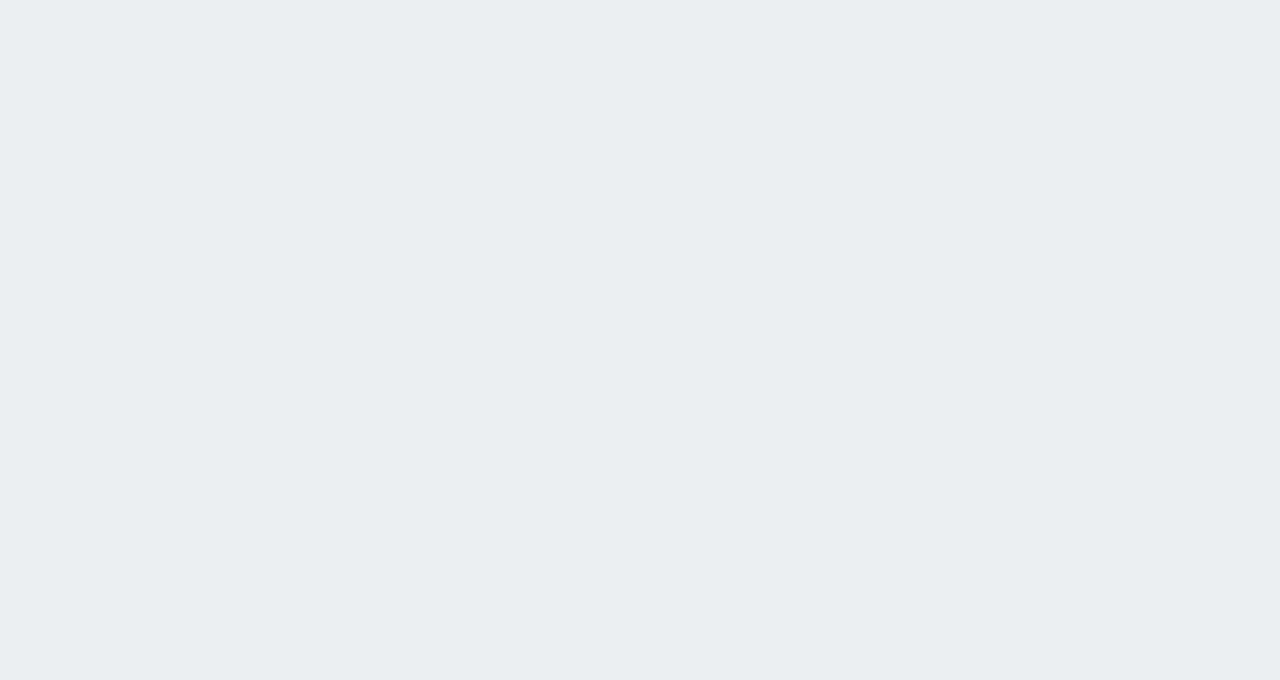
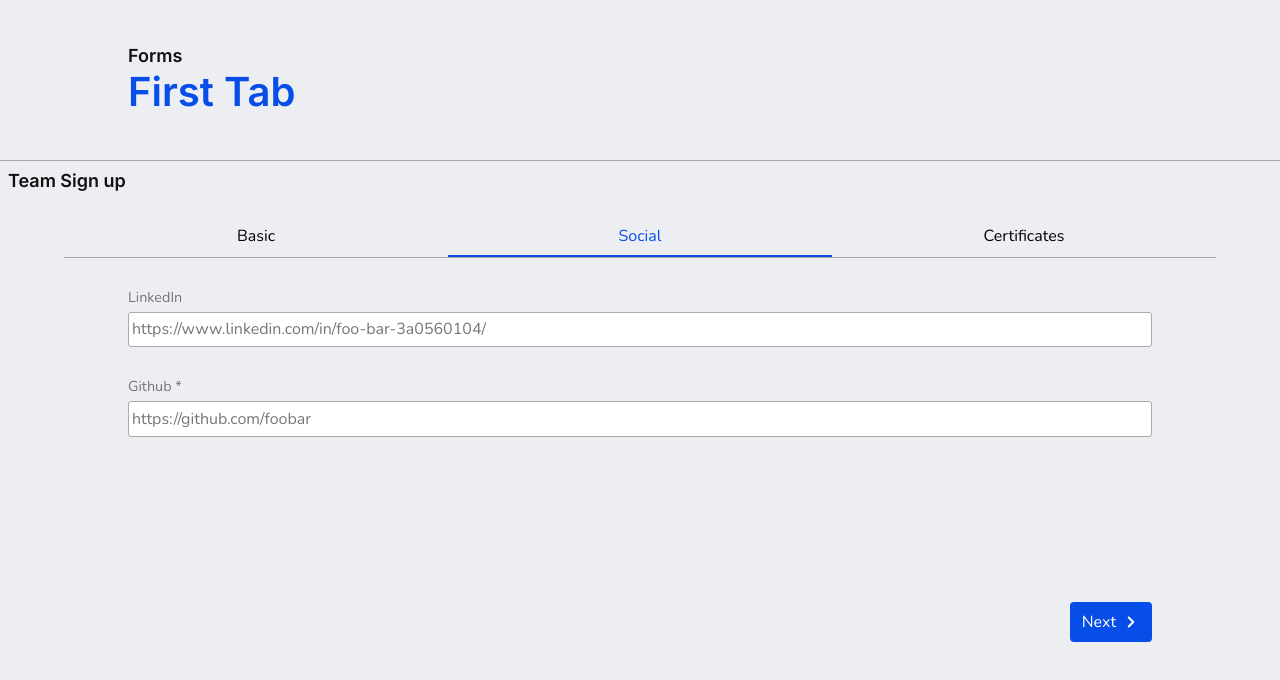
Before and after one commit to Ovictorhugol/FormChallenge, a React (Vite) app: page /Social in a window 1280 px wide. Before the commit this address had no page. Shown: the top 680 px of the page. Built offline with nearby package versions, Linux system fonts and the light colour scheme.

Commit message:
Feat Basic and Social Container

```diff
--- a/src/App.jsx
+++ b/src/App.jsx
@@ -3,14 +3,26 @@ import Header from "./components/Containers/Header/Header";
 import Social from "./components/Containers/Form/Social/Social";
 import { Routes, Route } from "react-router-dom";
 import Tabs from "./components/Tabs/Tabs";
+import { Container } from "./App.styled";
 function App() {
   const [currentTab, setCurrentTab] = useState(1);
 
   return (
     <>
+      <Header currentTab={currentTab} />
       <Routes>
-        <Route path="/" element={<Tabs activeTab={1} />} />
-        <Route path="header" element={<Header currentTab={currentTab} />} />
+        <Route
+          path="/"
+          element={
+            <Container>
+              <Tabs activeTab={currentTab} setActiveTab={setCurrentTab} />
+            </Container>
+          }
+        />
+        <Route
+          path="/Social"
+          element={<Tabs activeTab={2} setActiveTab={setCurrentTab} />}
+        />
       </Routes>
     </>
   );
--- /dev/null
+++ b/src/App.styled.js
@@ -0,0 +1,17 @@
+import styled from "styled-components";
+import { toRem } from "./utils/convertToRem";
+export const Container = styled.div`
+  display: flex;
+  background: white;
+  border-radius: ${toRem(20)};
+  width: 34rem;
+  height: 110vh;
+  margin-top: 2vh;
+  flex-direction: column;
+  margin: auto;
+  padding: auto;
+
+  @media (max-width: 768px) {
+    width: 70%;
+  }
+`;
--- a/src/components/Containers/Form/Social/Social.jsx
+++ b/src/components/Containers/Form/Social/Social.jsx
@@ -1,28 +1,33 @@
-import React, { useState, useEffect } from 'react';
-import Title from '../../../Title/Title'
-import Input from '../../../Input/Input'
-import Button from '../../../Button/Button'
+import React, { useState, useEffect } from "react";
+import Title from "../../../Title/Title";
+import Input from "../../../Input/Input";
+import Button from "../../../Button/Button";
 import { useNavigate } from "react-router-dom";
-import { FormContainer, FormContent, TitleFormGroup, InputFormGroup, ButtonFormGroup } from './Social.styled'
+import {
+  FormContainer,
+  FormContent,
+  TitleFormGroup,
+  InputFormGroup,
+  ButtonFormGroup,
+} from "./Social.styled";
 
 const Social = () => {
-
-    const [gitHub, setGitHub] = useState('')
-    const [linkedIn, setLinkedIn] = useState ('')
-    const [gitHubError, setGitHubError] = useState(false)
-    const [isValid, setIsValid] = useState(false)
+  const [gitHub, setGitHub] = useState("");
+  const [linkedIn, setLinkedIn] = useState("");
+  const [gitHubError, setGitHubError] = useState(false);
+  const [isValid, setIsValid] = useState(false);
 
   let navigate = useNavigate();
 
   const handleLinkedIn = (e) => {
-        const linkedIn = e.target.value
-        setLinkedIn(e.target.value)
-        localStorage.setItem('linkedIn', linkedIn)
-    }
+    const linkedIn = e.target.value;
+    setLinkedIn(e.target.value);
+    localStorage.setItem("linkedIn", linkedIn);
+  };
 
   useEffect(() => {
-        const gitHub = (localStorage.getItem('gitHub'));
-        const linkedIn = (localStorage.getItem('linkedIn'));
+    const gitHub = localStorage.getItem("gitHub");
+    const linkedIn = localStorage.getItem("linkedIn");
     if (gitHub) {
       setGitHub(gitHub);
     }
@@ -32,38 +37,36 @@ const Social = () => {
   }, []);
 
   const handleGitHub = (e) => {
-        const gitHub = e.target.value
-        const pattern = /^(http(s?):\/\/)?(www\.)?github\.([a-z])+\/([A-Za-z0-9]{1,})+\/?$/
-        setGitHub(e.target.value)
-        localStorage.setItem('gitHub', gitHub)
+    const gitHub = e.target.value;
+    const pattern =
+      /^(http(s?):\/\/)?(www\.)?github\.([a-z])+\/([A-Za-z0-9]{1,})+\/?$/;
+    setGitHub(e.target.value);
+    localStorage.setItem("gitHub", gitHub);
 
     if (!pattern.test(gitHub)) {
-            setGitHubError(true)
-            setIsValid(false)
-            return
+      setGitHubError(true);
+      setIsValid(false);
+      return;
     }
-        setIsValid(true)
-        setGitHubError(false)
-    }
+    setIsValid(true);
+    setGitHubError(false);
+  };
 
   const resetFields = () => {
-        gitHubError && setGitHubError (false)
-    }
+    gitHubError && setGitHubError(false);
+  };
 
   const handleClick = () => {
-        if(!isValid) {
-            return
+    if (!isValid) {
+      return;
     }
-        resetFields()
-        navigate('/header', { replace: true })
-    }
+    resetFields();
+    navigate("/header", { replace: true });
+  };
 
-    return  (
+  return (
     <FormContainer>
       <FormContent>
-                <TitleFormGroup>
-                    <Title type="h2"label="Team Sign Up"/>
-                </TitleFormGroup>
         <InputFormGroup>
           <Input
             label="LinkedIn"
@@ -84,15 +87,11 @@ const Social = () => {
           />
         </InputFormGroup>
         <ButtonFormGroup>
-                    <Button
-                        id="Next"
-                        title="Next"
-                        onClick={handleClick}
-                    />
+          <Button id="Next" title="Next" onClick={handleClick} />
         </ButtonFormGroup>
       </FormContent>
     </FormContainer>
-    )
+  );
 };
 
 export default Social;
--- a/src/components/Containers/Form/Social/Social.styled.js
+++ b/src/components/Containers/Form/Social/Social.styled.js
@@ -1,41 +1,45 @@
-import styled from 'styled-components'
+import styled from "styled-components";
 
 const FormContainer = styled.div`
   display: flex;
   flex-direction: column;
   justify-content: center;
   align-items: center;
-    height: 36.25rem;
-    width: 30.625rem;
+  height: 22rem;
+  width: 100%;
   border-radius: 1em;
   margin-right: auto;
   margin-left: auto;
-    background-color: white;
-    @media (max-width:768px) {
 
+  @media (max-width: 768px) {
     width: 100%;
   }
-
-`
+`;
 const FormContent = styled.form`
   width: 80%;
-`
+`;
 
 const TitleFormGroup = styled.div`
   width: 100%;
   height: 8rem;
-`
+`;
 
 const InputFormGroup = styled.div`
   width: 100%;
   height: 20rem;
-`
+`;
 
 const ButtonFormGroup = styled.div`
   width: 100%;
   height: 3rem;
   display: flex;
   flex-direction: row-reverse;
-`
+`;
 
-export { FormContainer, FormContent, TitleFormGroup, InputFormGroup, ButtonFormGroup }
+export {
+  FormContainer,
+  FormContent,
+  TitleFormGroup,
+  InputFormGroup,
+  ButtonFormGroup,
+};
--- a/src/components/Containers/Header/Header.styled.js
+++ b/src/components/Containers/Header/Header.styled.js
@@ -5,7 +5,6 @@ const HeaderContainer = styled.div`
   display: flex;
   flex-direction: column;
   justify-content: center;
-  width: 100vw;
   height: 5rem;
   padding: 2.5rem 10%;
   border-bottom-style: solid;
--- a/src/components/Tabs/Tabs.Styled.js
+++ b/src/components/Tabs/Tabs.Styled.js
@@ -5,7 +5,12 @@ export const ContainerTab = styled.div`
   flex-direction: column;
   font-family: "Nunito", sans-serif;
 `;
-
+export const ContainerTitle = styled.div`
+  display: flex;
+  height: 5vh;
+  width: 100%;
+  padding: 1vh;
+`;
 export const TabNav = styled.ul`
   width: 90%;
   margin: 0 auto 2rem;
--- a/src/components/Tabs/Tabs.jsx
+++ b/src/components/Tabs/Tabs.jsx
@@ -1,8 +1,14 @@
 import React, { useEffect } from "react";
-import { ContainerTab, TabNav, TabNavOptions, TabContant } from "./Tabs.Styled";
-
+import {
+  ContainerTab,
+  ContainerTitle,
+  TabNav,
+  TabNavOptions,
+  TabContant,
+} from "./Tabs.Styled";
+import Title from "../Title/Title";
 import Basic from "../containers/Basic/Basic";
-
+import Social from "../containers/Form/Social/Social";
 function Tabs({ activeTab, setActiveTab }) {
   useEffect(() => {
     setContant();
@@ -21,13 +27,20 @@ function Tabs({ activeTab, setActiveTab }) {
         </>
       );
     } else if (activeTab === 2) {
-      return <div>second Tab</div>;
+      return (
+        <>
+          <Social />
+        </>
+      );
     } else if (activeTab === 3) {
       return <div>third Tab</div>;
     }
   };
   return (
     <ContainerTab>
+      <ContainerTitle>
+        <Title type="h2" label="Team Sign up"></Title>
+      </ContainerTitle>
       <TabNav>
         <TabNavOptions
           className={activeTab === 1 ? "active" : ""}
```
Also changed, not shown: src/App.css (deleted, +0 -42 lines). Lines whose indentation alone changed are shown as unchanged.
